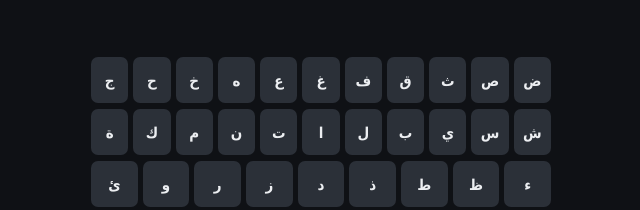
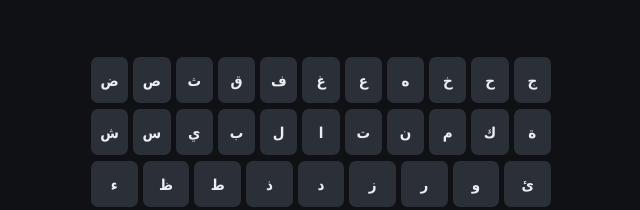
Before and after one commit to raa-file/wordle, a plain HTML site: page index.html in a window 1280 px wide. Shown: the part 535-745 px from the top of the page, 319-959 px from the left. Drawn offline with Linux system fonts and the light colour scheme.

Commit message:
Add files via upload

```diff
--- a/index.html
+++ b/index.html
@@ -122,7 +122,8 @@
     padding-top:6px;
     flex-shrink:0;
   }
-  .krow{ display:flex; gap:5px; justify-content:center; }
+  .krow{ display:flex; gap:5px; justify-content:center; direction:ltr; }
+  .krow.action-row{ direction:rtl; }
   .key{
     background:var(--key-bg); color:var(--key-text);
     border:none; border-radius:7px;
@@ -454,7 +455,7 @@
 
     // dedicated action row — never competes with letters for space
     const actionRow = document.createElement("div");
-    actionRow.className = "krow";
+    actionRow.className = "krow action-row";
     const enterBtn = document.createElement("button");
     enterBtn.className = "key wide";
     enterBtn.textContent = "إدخال";
```
